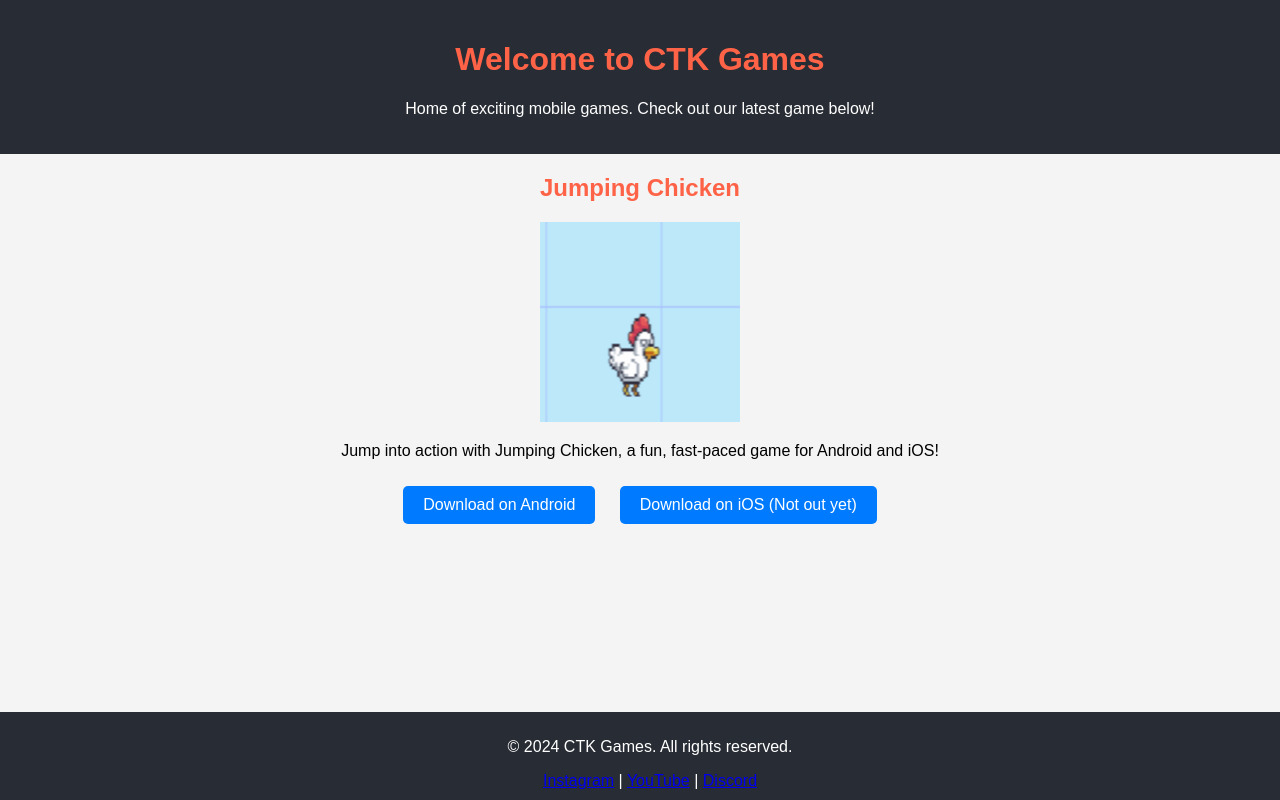
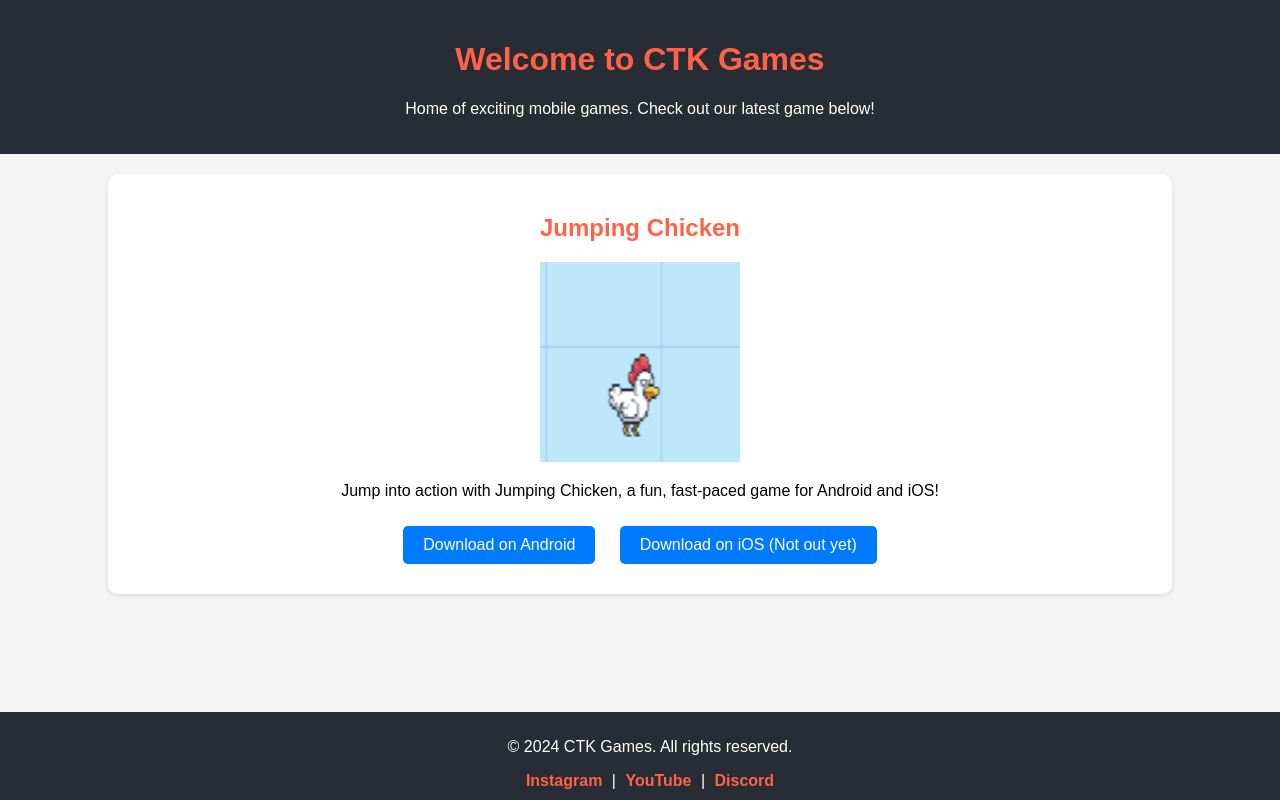
Before and after one commit to StacikM/ctk-games, a plain HTML site: page index.html in a window 1280 px wide. Drawn offline with Linux system fonts and the light colour scheme.

Commit message:
Update styles.css

```diff
--- a/styles.css
+++ b/styles.css
@@ -1,3 +1,4 @@
+/* General styles */
 body {
     font-family: Arial, sans-serif;
     background-color: #f4f4f4;
@@ -6,6 +7,7 @@ body {
     text-align: center;
 }
 
+/* Header styles */
 header {
     background-color: #282c34;
     padding: 20px;
@@ -16,11 +18,14 @@ h1, h2 {
     color: #ff6347;
 }
 
+/* Image styles */
 img {
     width: 200px;
     height: auto;
+    cursor: pointer;
 }
 
+/* Links */
 .links a {
     text-decoration: none;
     color: white;
@@ -31,6 +36,22 @@ img {
     margin: 10px;
 }
 
+.android {
+    background-color: #A4C639;
+}
+
+/* Game section */
+#game {
+    background-color: white;
+    padding: 20px;
+    margin: 20px auto;
+    width: 80%;
+    box-shadow: 0px 2px 5px rgba(0, 0, 0, 0.1);
+    border-radius: 10px;
+    cursor: pointer;
+}
+
+/* Footer styles */
 footer {
     background-color: #282c34;
     color: white;
@@ -40,6 +61,13 @@ footer {
     bottom: 0;
 }
 
-.android {
-    background-color: #A4C639;
+#socials a {
+    text-decoration: none;
+    color: #ff6347;
+    margin: 0 5px;
+    font-weight: bold;
 }
+
+#socials a:hover {
+    text-decoration: underline;
+}
```
